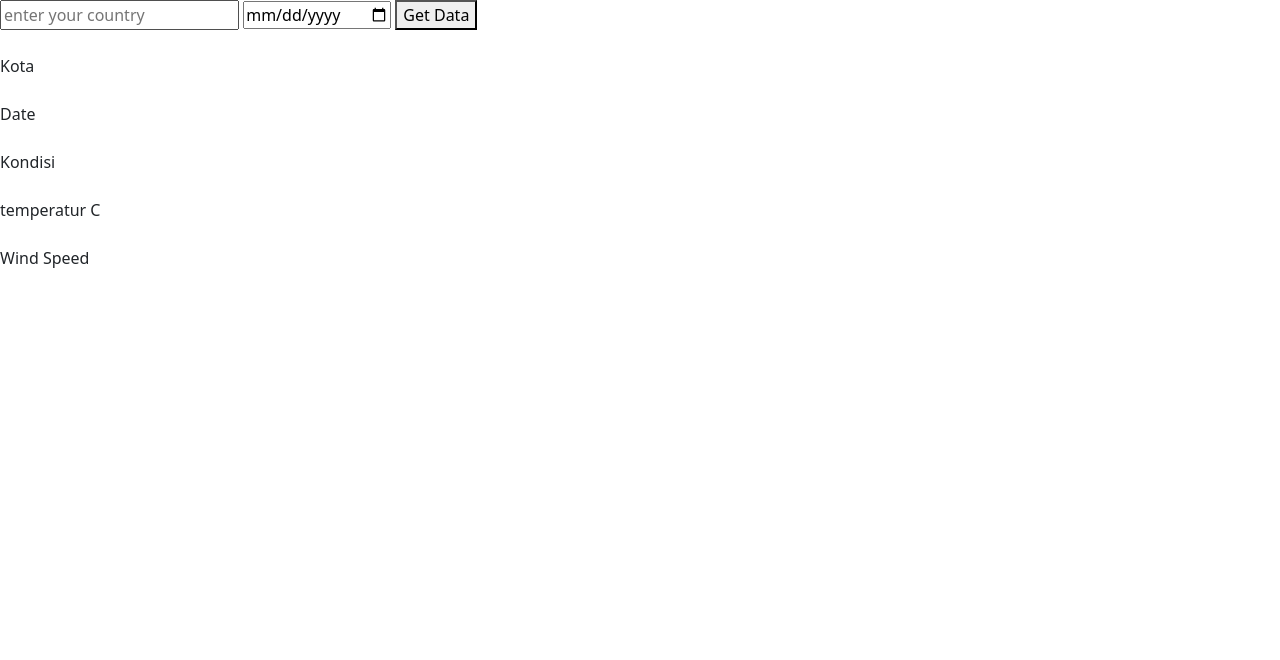
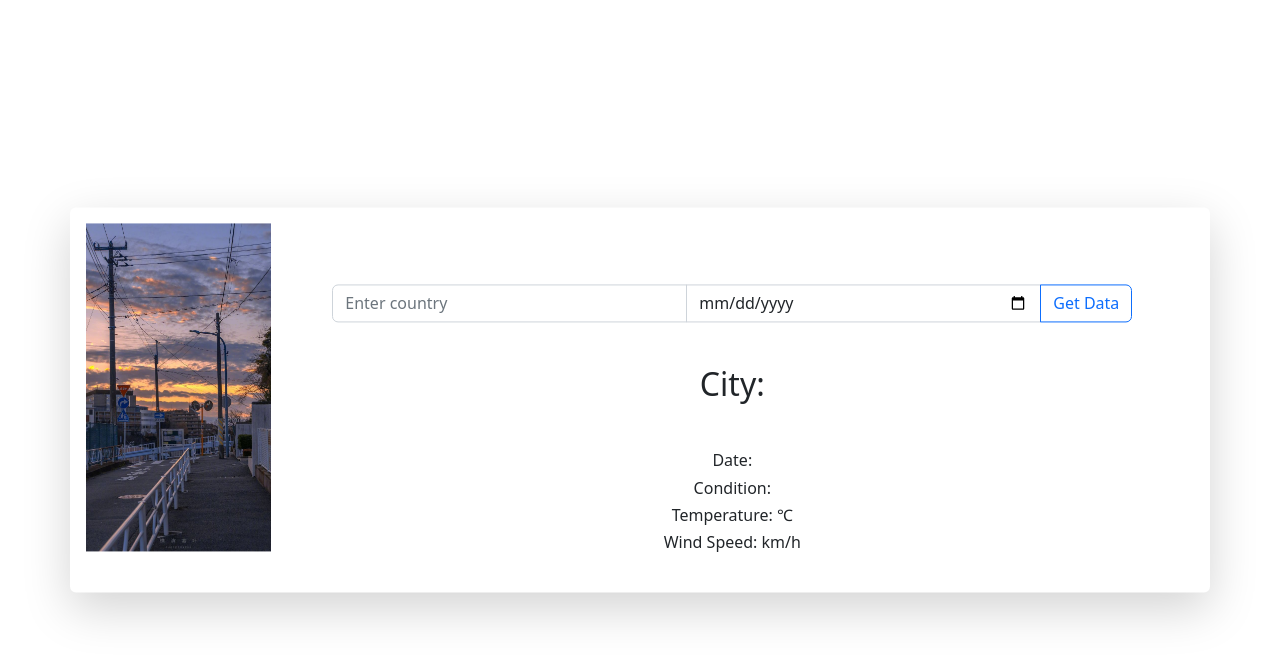
Before and after one commit to bfaradyan/BuildCode-INPG-007-FP4-kelompok-7, a plain HTML site: page index.html in a window 1280 px wide. Drawn offline with nearby package versions, Linux system fonts and the light colour scheme.

Commit message:
Desain sementara, rapihin file

```diff
--- a/index.html
+++ b/index.html
@@ -10,37 +10,30 @@
     <link rel="stylesheet" href="style.css">
 </head>
 <body>
-    <input type="text" id="inputCountry" placeholder="enter your country">
-    <input type="date" id="inputDate" placeholder="enter date">
-    <button id="butGetData">Get Data</button>
-    <br>
-    <br>
-    <div>
-        Kota
-        <div id="kota"></div>
+    <div class="container bg-light shadow-lg p-3 mb-5 bg-body rounded position-absolute top-50 start-50 translate-middle">
+        <div class="row g-0">
+            <div class="col-md-2">
+                <img src="./assets/scenery.jpeg" class="img-fluid" alt="Scenery Pic">
+            </div>
+            <div class="col-md-10">
+                <div class="container-form">
+                    <div class="input-group top-50 start-50 translate-middle">
+                        <input class="form-control" type="text" id="inputCountry" placeholder="Enter country">
+                        <input class="form-control" type="date" id="inputDate">
+                        <button class="btn btn-outline-primary" id="butGetData">Get Data</button>
+                    </div>
+                </div>
+                <div class="container-data mb-4 text-center">
+                    <h2 class="city mt-4 mb-5">City: <span id="kota"></span></h2>
+                    <h6 class="date">Date: <span id="date"></span></h6>
+                    <h6 class="condition">Condition: <span id="condition"></span></h6>
+                    <h6 class="temperature">Temperature: <span id="temp"></span><span>&#8451</span></h6>
+                    <h6 class="windspeed">Wind Speed: <span id="speed"></span><span>km/h</span></h6>
+                </div>
+            </div>
+        </div>
     </div>
-    <br>
-    <div>
-        Date
-        <div id="date"></div>
-    </div>
-    <br>
-    <div>
-        Kondisi
-        <div id="condition"></div>
-    </div>
-    <br>
-    <div>
-        temperatur C
-        <div id="temp"></div>
-    </div>
-    <br>
-    <div>
-        Wind Speed
-        <div id="speed"></div>
-    </div>
-    <script src="ini.js"></script>
     <script src="https://cdn.jsdelivr.net/npm/bootstrap@5.2.3/dist/js/bootstrap.bundle.min.js" integrity="sha384-kenU1KFdBIe4zVF0s0G1M5b4hcpxyD9F7jL+jjXkk+Q2h455rYXK/7HAuoJl+0I4" crossorigin="anonymous"></script>
-    <Script src="ini.js"></Script>
+    <Script src="./js/ini.js"></Script>
 </body>
 </html>
--- a/style.css
+++ b/style.css
@@ -0,0 +1,4 @@
+.input-group {
+    margin-top: 5rem;
+    width: 50rem;
+}
```
Also changed, not shown: assets/scenery.jpeg (added), js/ini.js (renamed from ini.js).
